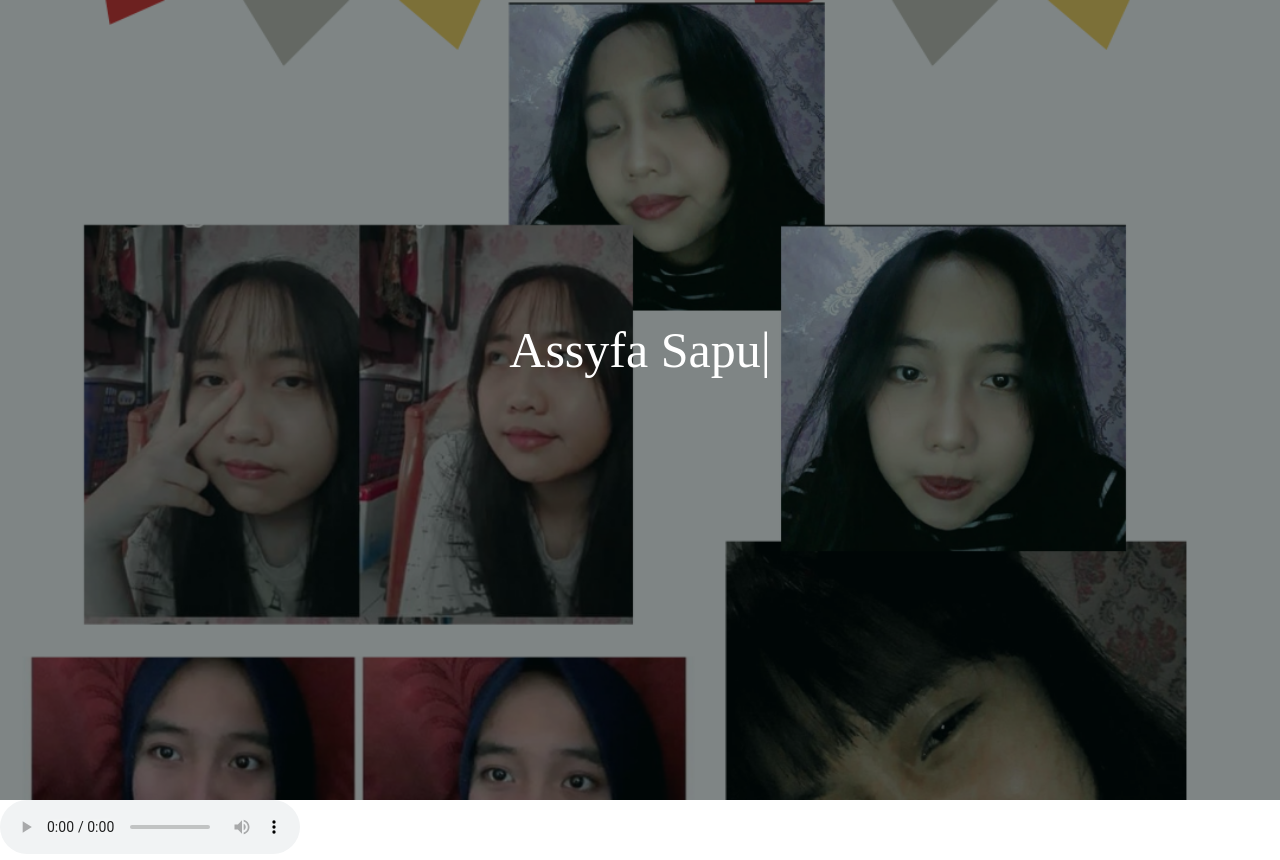
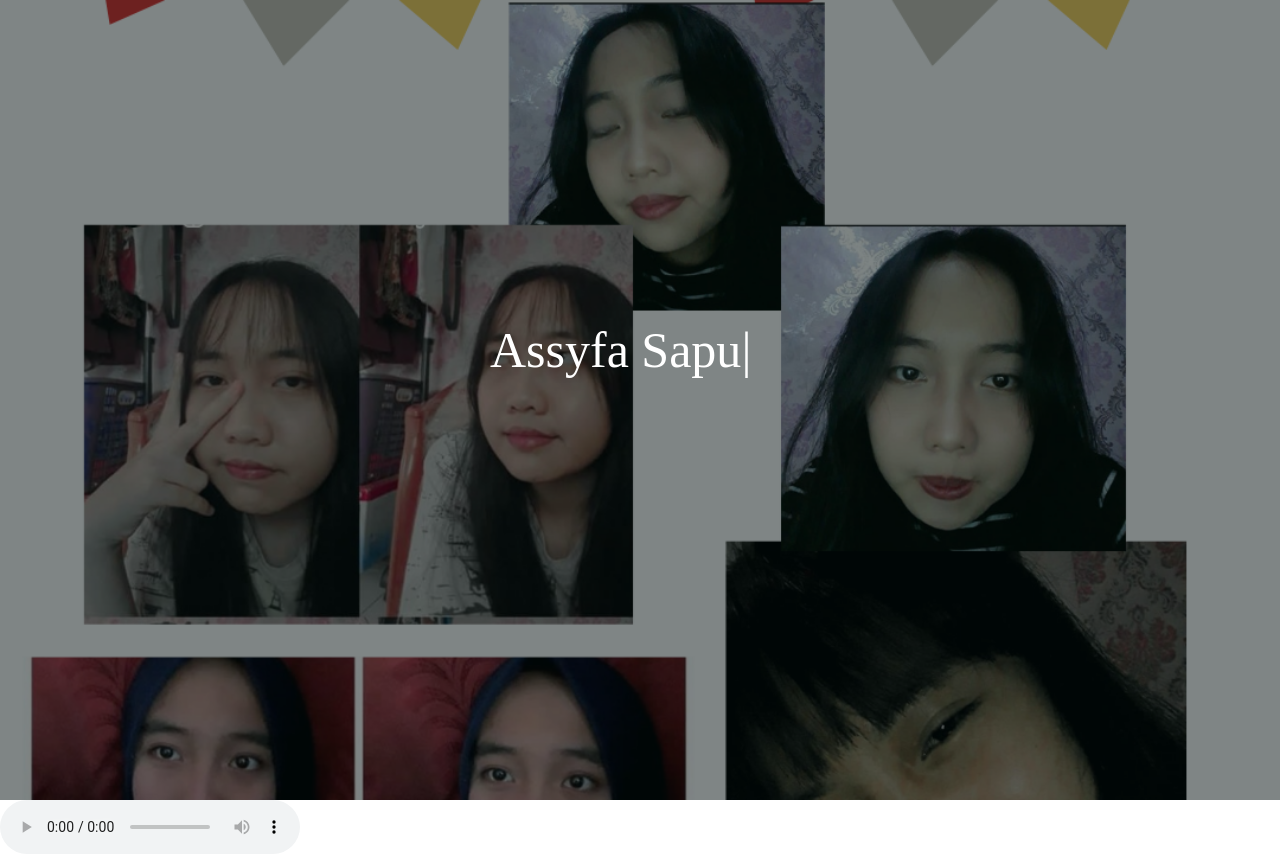
Before and after one commit to kasihnama/HBD, a plain HTML site: page index.html in a window 1280 px wide. Drawn offline with Linux system fonts and the light colour scheme.

Commit message:
Update style.css

```diff
--- a/assets/css/style.css
+++ b/assets/css/style.css
@@ -22,11 +22,11 @@
 #hero .hero-container {
   position: relative;
   z-index: 2;
-  min-width: 200px;
+  min-width: 300px;
 }
 
 #hero h1 {
-  margin: 0 0 10px 0;
+  margin: 0 0 8px 0;
   font-size: 45px;
   font-weight: 500;
   line-height: 50px;
```
